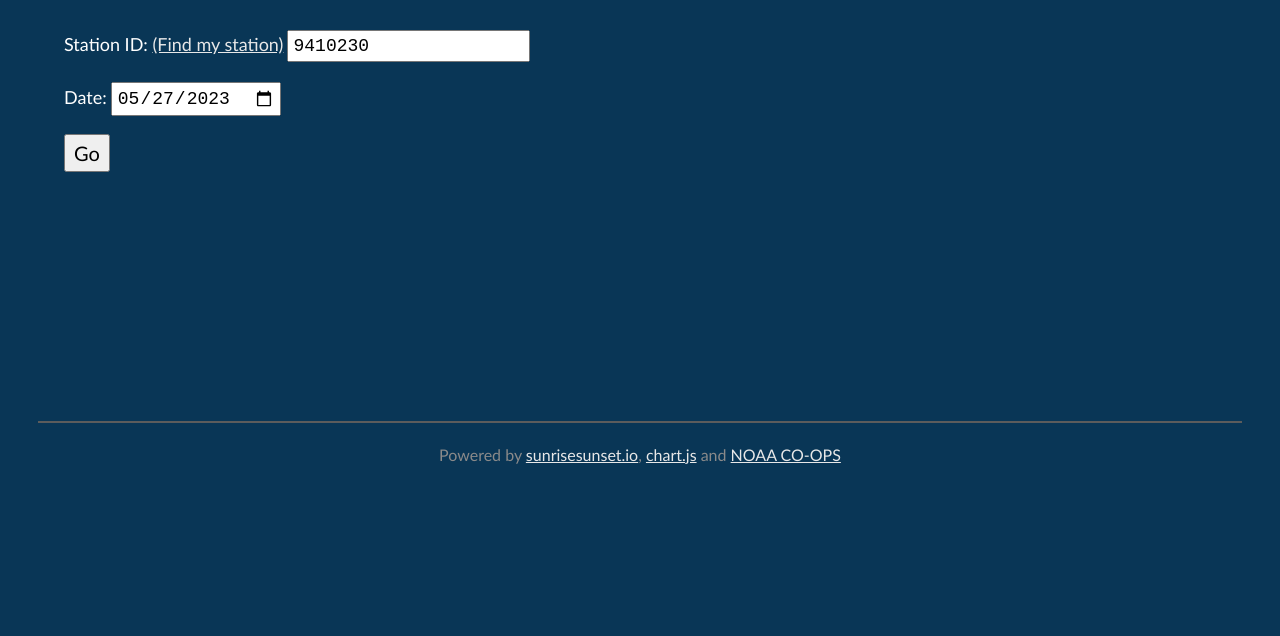
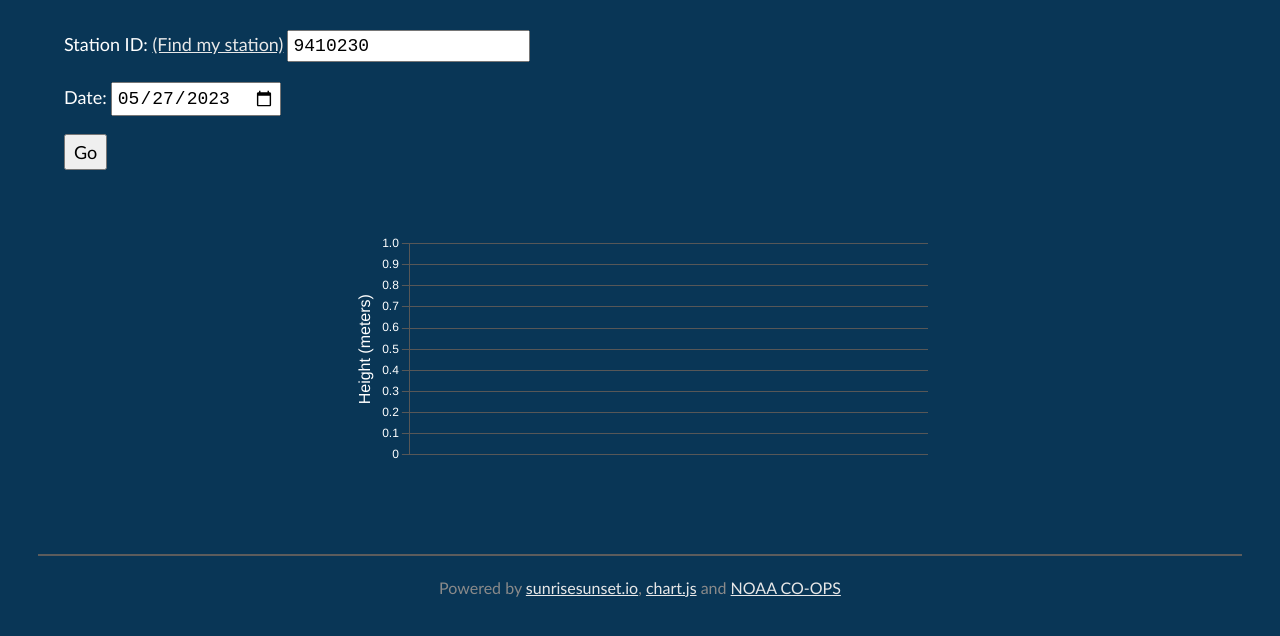
Before and after one commit to MilesOpferkuch/FinalProject, a website: page index.html in a window 1280 px wide. Shown: the part 102-738 px from the top of the page. Drawn offline with nearby package versions, Linux system fonts and the light colour scheme.

Commit message:
Chart can now be refreshed

```diff
--- a/node/server.js
+++ b/node/server.js
@@ -64,6 +64,7 @@ app.get("/timezone/:lat/:lon/:timestamp", (req, res) => {
     const timestamp = req.params.timestamp;
 
     const url = `https://maps.googleapis.com/maps/api/timezone/json?location=${lat}%2C${lon}&timestamp=${timestamp}&key=AIzaSyBQoqoV57zkl9rIHLKVKAbMpsdVddOZNWQ`;
+    console.log(url);
     request(url, (error, response, body) => {
         if (error) {
             return res.status(500).send("Error retrieving timezone data.");
--- a/script.js
+++ b/script.js
@@ -74,17 +74,40 @@ function getSunData(lat, lon, tz, date) {
     })
 }
 
-function drawGraph(ctx, tideData, date, metadata) {
+function drawGraph(chart, tideData, date, metadata, timeZoneName) {
+    // Clear all chart data
+    chart.data.labels = [];
+    chart.data.datasets[0].data = [];
+    // Reset text
+    chart.options.plugins.title.text = `Tides on ${date} at station ${metadata.name} (${metadata.station})`;
+    chart.options.scales.x.title.text = `Time (${timeZoneName})`
+    // Insert new data
     let parsedData = JSON.parse(tideData).predictions;
+    for (var i = 0; i < parsedData.length; i++) {
+        let timeStr = parsedData[i].t.slice(-5);
+        chart.data.labels.push(timeStr);
+        chart.data.datasets[0].data.push(parsedData[i].v);
+    }
+    chart.update();
+}
+
+window.onload = function() {
+
+    // Set up the date picker
+    let today = new Date();
+    let year = today.getFullYear().toString();
+    let month = (today.getMonth() + 1).toString().padStart(2, "0");
+    let day = today.getDate().toString().padStart(2, "0");
+    let dateString = `${year}-${month}-${day}`; // HTML date picker needs yyyy-mm-dd
+
+    // Set up the graph, make it empty at first
     let labels = [];
     let data = [];
-    for (var i = 0; i < parsedData.length; i++) {
-        let timeStr = parsedData[i].t.slice(-5);
-        labels.push(timeStr);
-        data.push(parsedData[i].v);
-    }
-
-    new Chart(ctx, {
+    const ctx = document.getElementById('myChart');
+    Chart.defaults.color = '#FFFFFF';
+    Chart.defaults.backgroundColor = '#c4c4c4';
+    Chart.defaults.borderColor = '#575757';
+    const tideChart = new Chart(ctx, {
         type: 'bar',
         data: {
             labels: labels,
@@ -104,7 +127,7 @@ function drawGraph(ctx, tideData, date, metadata) {
                 },
                 title: {
                     display: true,
-                    text: `Tides on ${date} at station ${metadata.name} (${metadata.station})`,
+                    text: "",
                     padding: {
                         top: 10,
                         bottom: 10
@@ -116,25 +139,27 @@ function drawGraph(ctx, tideData, date, metadata) {
             },
             scales: {
                 y: {
-                    beginAtZero: true
+                    beginAtZero: true,
+                    title: {
+                        display: true,
+                        text: "Height (meters)",
+                        font: {
+                            size: 16
+                        }
+                    }
+                },
+                x: {
+                    title: {
+                        display: true,
+                        text: "",
+                        font: {
+                            size: 16
+                        }
+                    }
                 }
             }
         }
       });
-}
-
-window.onload = function() {
-    let today = new Date();
-    let year = today.getFullYear().toString();
-    let month = (today.getMonth() + 1).toString().padStart(2, "0");
-    let day = today.getDate().toString().padStart(2, "0");
-    let dateString = `${year}-${month}-${day}`; // HTML date picker needs yyyy-mm-dd
-
-    const ctx = document.getElementById('myChart');
-    Chart.defaults.color = '#FFFFFF';
-    Chart.defaults.backgroundColor = '#c4c4c4';
-    Chart.defaults.borderColor = '#575757';
-
     const stationInput = document.getElementById("station");
     // Configure date picker
     const beginDateSelector = document.getElementById("begin_date");
@@ -173,7 +198,7 @@ window.onload = function() {
                                 // Get sunrise/sunset times
                                 getSunData(lat, lon, tzOffset, beginDateSelector.value).then(
                                     (sunResult) => {
-                                        drawGraph(ctx, tidesResult, beginDateSelector.value, metaResult);
+                                        drawGraph(tideChart, tidesResult, beginDateSelector.value, metaResult, tzResult.timeZoneName);
                                     },
                                     (onRejected) => {
                                         console.log("Error retrieving sunrise/sunset data");
--- a/shylesheet_oceantides.css
+++ b/shylesheet_oceantides.css
@@ -41,7 +41,7 @@ button{
 
 button {
     font-family: 'Trebuchet MS', 'Lucida Sans Unicode', 'Lucida Grande', 'Lucida Sans', Arial, sans-serif;
-    font-size: 20px;
+    font-size: 18px;
     padding-top: 5px;
     padding-bottom: 5px;
     padding-left: 8px;
```
